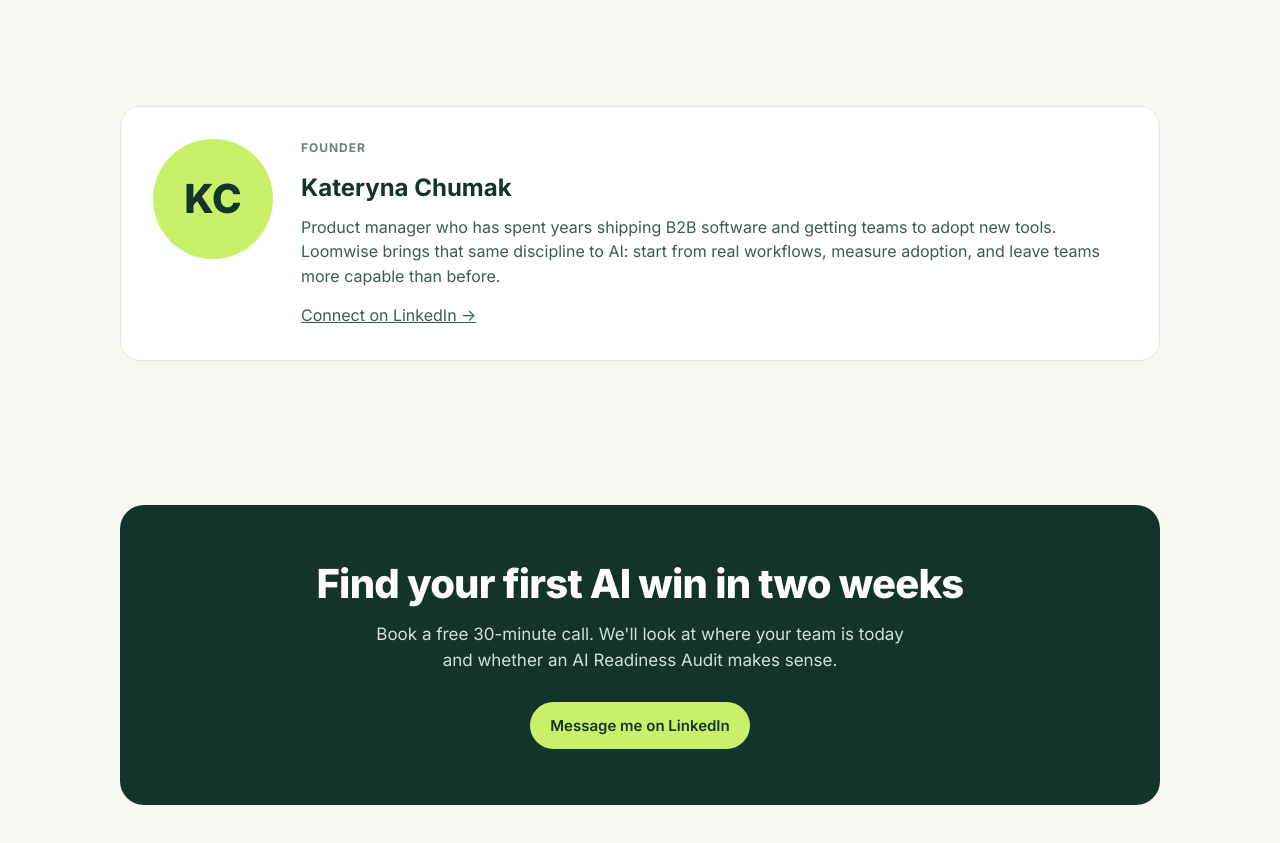
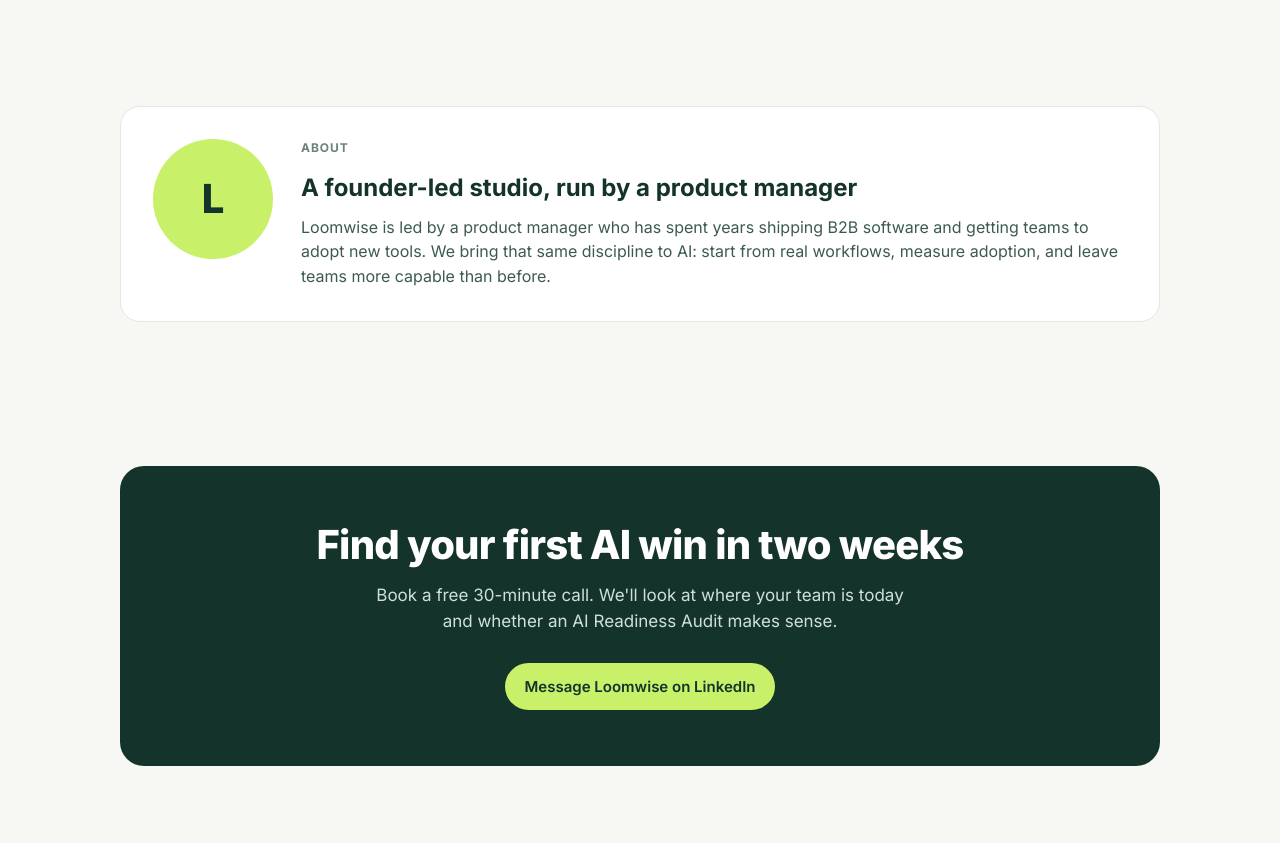
Before and after one commit to katerynachumak-git/loomwise, a plain HTML site: page index.html in a window 1280 px wide. Shown: the part 2820-3663 px from the top of the page. Drawn offline with Linux system fonts and the light colour scheme.

Commit message:
Remove founder name and personal LinkedIn link

```diff
--- a/index.html
+++ b/index.html
@@ -233,12 +233,11 @@ s.parentNode.insertBefore(b, s);})(window.lintrk);
   <section id="about">
     <div class="wrap">
       <div class="founder">
-        <div class="avatar">KC</div>
+        <div class="avatar">L</div>
         <div>
-          <div class="tag">Founder</div>
-          <h3 style="font-size:24px">Kateryna Chumak</h3>
-          <p>Product manager who has spent years shipping B2B software and getting teams to adopt new tools. Loomwise brings that same discipline to AI: start from real workflows, measure adoption, and leave teams more capable than before.</p>
-          <p style="margin-top:14px"><a href="https://www.linkedin.com/in/katerynachumak/" target="_blank" rel="noopener">Connect on LinkedIn →</a></p>
+          <div class="tag">About</div>
+          <h3 style="font-size:24px">A founder-led studio, run by a product manager</h3>
+          <p>Loomwise is led by a product manager who has spent years shipping B2B software and getting teams to adopt new tools. We bring that same discipline to AI: start from real workflows, measure adoption, and leave teams more capable than before.</p>
         </div>
       </div>
     </div>
@@ -249,7 +248,7 @@ s.parentNode.insertBefore(b, s);})(window.lintrk);
       <div class="final">
         <h2>Find your first AI win in two weeks</h2>
         <p>Book a free 30-minute call. We'll look at where your team is today and whether an AI Readiness Audit makes sense.</p>
-        <a class="btn light" href="https://www.linkedin.com/in/katerynachumak/" target="_blank" rel="noopener">Message me on LinkedIn</a>
+        <a class="btn light" href="https://www.linkedin.com/company/loomwise/" target="_blank" rel="noopener">Message Loomwise on LinkedIn</a>
       </div>
     </div>
   </section>
```
